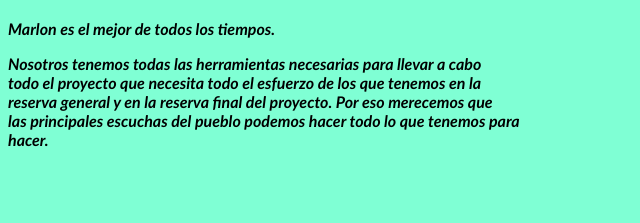
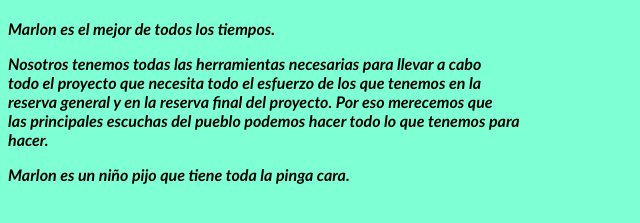
Before and after one commit to marlonroman/practica4, a plain HTML site: page index.html in a window 1280 px wide. Shown: the part 63-286 px from the top of the page, without its empty margins (0-640 px from the left). Drawn offline with Linux system fonts and the light colour scheme.

Commit message:
Marlon el niño pijo

```diff
--- a/index.html
+++ b/index.html
@@ -15,5 +15,6 @@
     reserva general y en la reserva final del proyecto. Por eso merecemos que <br>
     las principales escuchas del pueblo podemos hacer todo lo que tenemos para <br>
     hacer. </p>
+    <p> Marlon es un niño pijo que tiene toda la pinga cara. </p>
 </body>
 </html>
```
